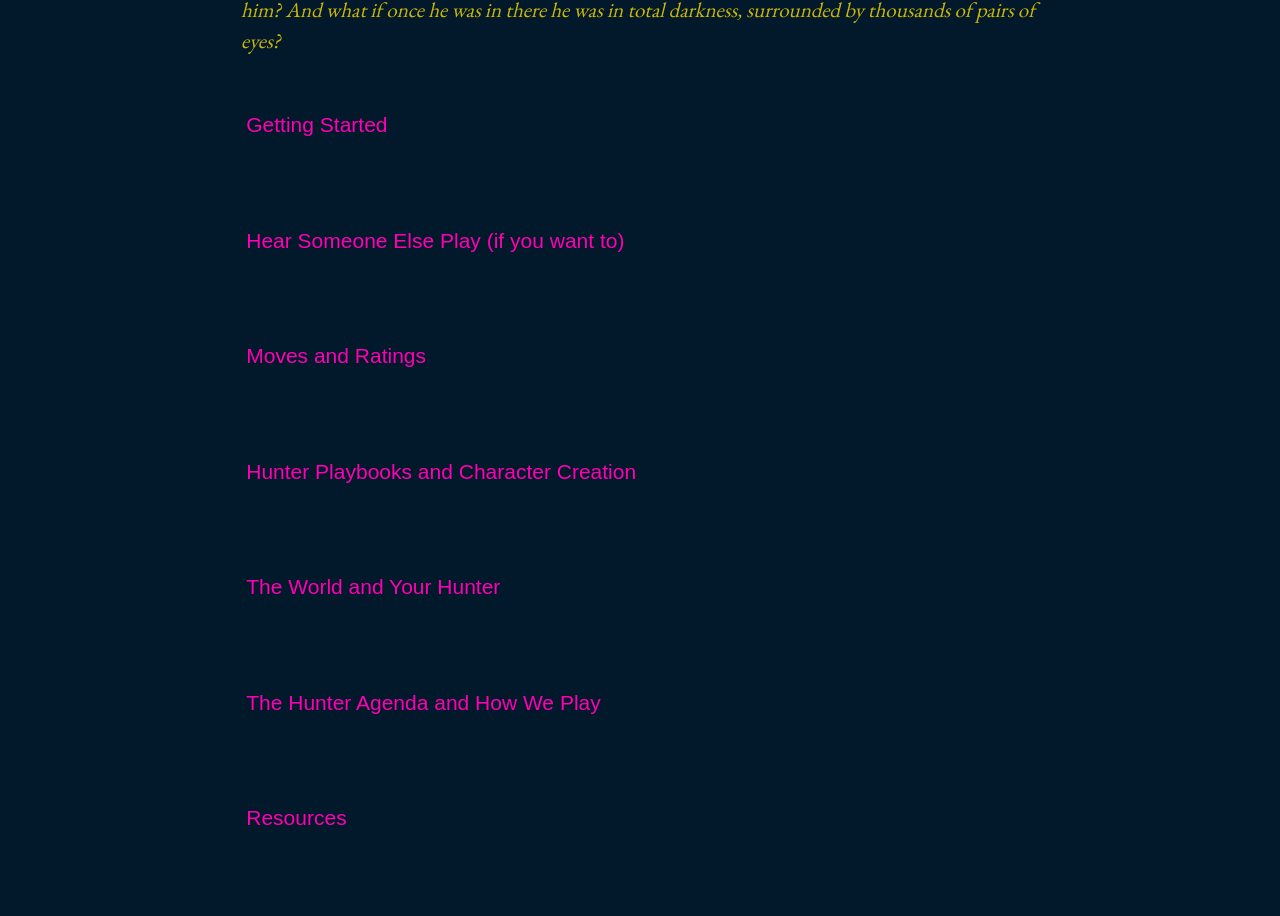
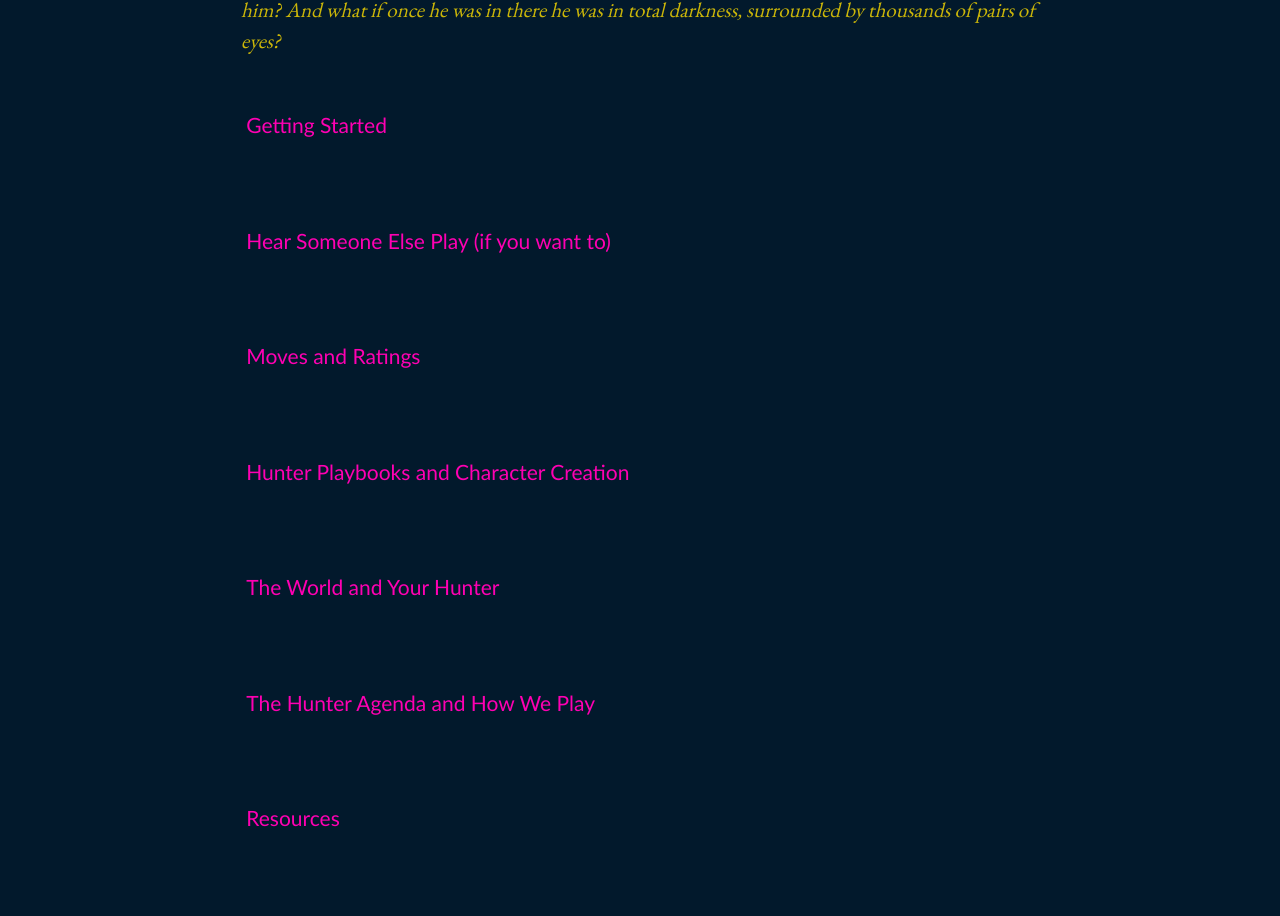
Before and after one commit to agowland/wondersome, a Jekyll site: the page built from index.html, in a window 1280 px wide. Shown: the part 1186-2102 px from the top of the page. Built offline with Jekyll 4.4.1, drawn with Linux system fonts in a browser that asks for light colours; the list of posts is cut into pages by our own code.

Commit message:
font update

```diff
--- a/_sass/_post-list.scss
+++ b/_sass/_post-list.scss
@@ -17,7 +17,7 @@
 .post-link {
   color: $accent-color;
   display: flex;
-  font-family: Arial, Helvetica, sans-serif;
+  font-family: 'Gill Sans', 'Gill Sans MT', Calibri, 'Trebuchet MS', sans-serif;
   flex-direction: column-reverse;
   text-decoration: none;
   padding: .25em;
```
